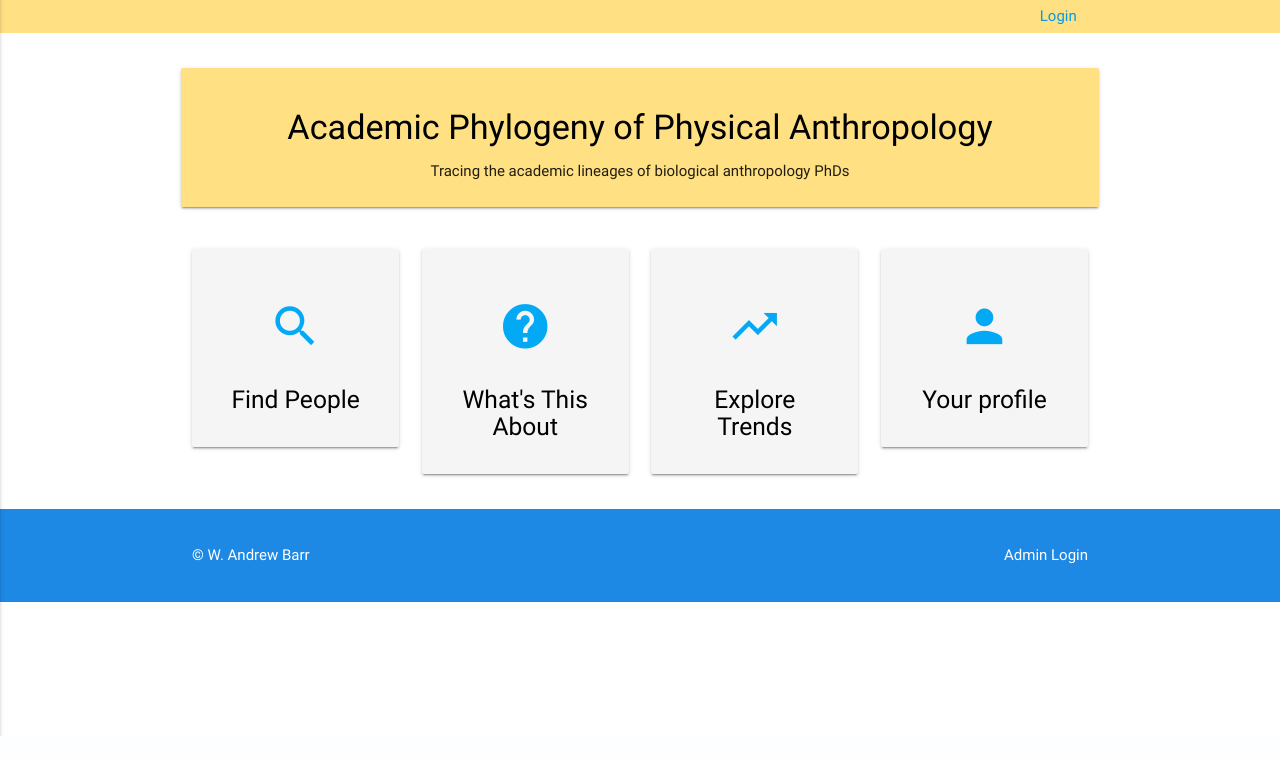
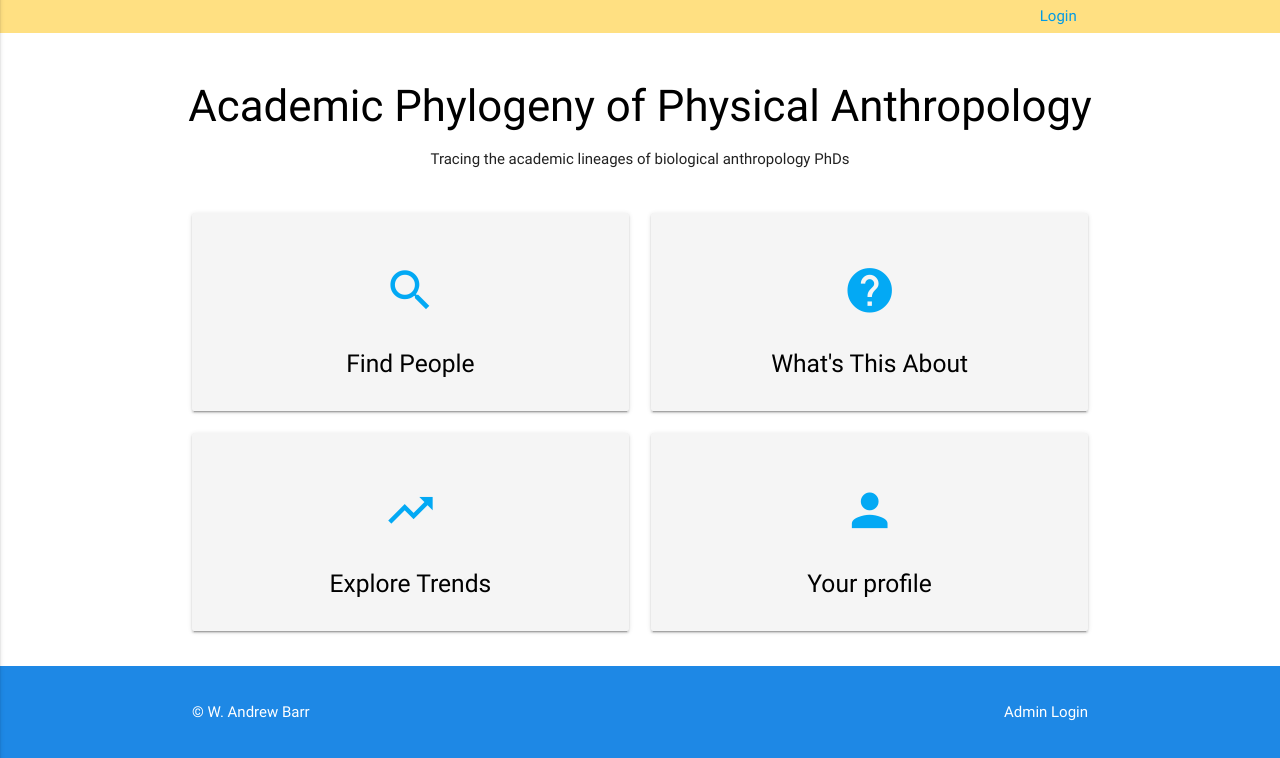
Before and after one commit to wabarr/physanth-phylogeny-v2, a Django app: page / in a window 1280 px wide. Shown: the part 64-822 px from the top of the page. Before the commit the page ends 800 px from the top, so only its background shows below. Run offline with Django 3.2, Linux system fonts and the light colour scheme; parts of the project's set-up code (start-up, migrations or seed data) failed here and were passed over; some libraries are stand-ins or nearby versions.

Commit message:
update splash

```diff
--- a/templates/splash.html
+++ b/templates/splash.html
@@ -5,16 +5,14 @@
 
   <div class="container">
       <div class="row" style="padding-top:20px;">
-          <div class="card amber lighten-3">
-              <div class="card-content">
-                  <h4 class="header center black-text">Academic Phylogeny of Physical Anthropology</h4>
+
+                  <h3 class="header center black-text">Academic Phylogeny of Physical Anthropology</h3>
                   <p class="center-align">Tracing the academic lineages of biological anthropology PhDs</p>
-              </div>
-          </div>
+
       </div>
       <!--   Icon Section   -->
       <div class="row">
-           <div class="col s12 m6 l3">
+           <div class="col s12 m6">
             <div class="card grey lighten-4 hoverable ">
                 <div class="card-content">
                     <a href="/people/" class="black-text">
@@ -26,7 +24,7 @@
                 </div>
             </div>
         </div>
-        <div class="col s12 m6 l3">
+        <div class="col s12 m6">
             <div class="card grey lighten-4 hoverable ">
                 <div class="card-content">
                     <a href="/about/" class="black-text">
@@ -38,7 +36,7 @@
                 </div>
             </div>
         </div>
-        <div class="col s12 m6 l3">
+        <div class="col s12 m6">
             <div class="card grey lighten-4 hoverable ">
                 <div class="card-content">
                     <a href="/trends/" class="black-text">
@@ -50,7 +48,7 @@
                 </div>
             </div>
         </div>
-        <div class="col s12 m6 l3">
+        <div class="col s12 m6">
             <div class="card grey lighten-4 hoverable ">
                 <div class="card-content">
                     <a href="/claim/" class="black-text">
```
